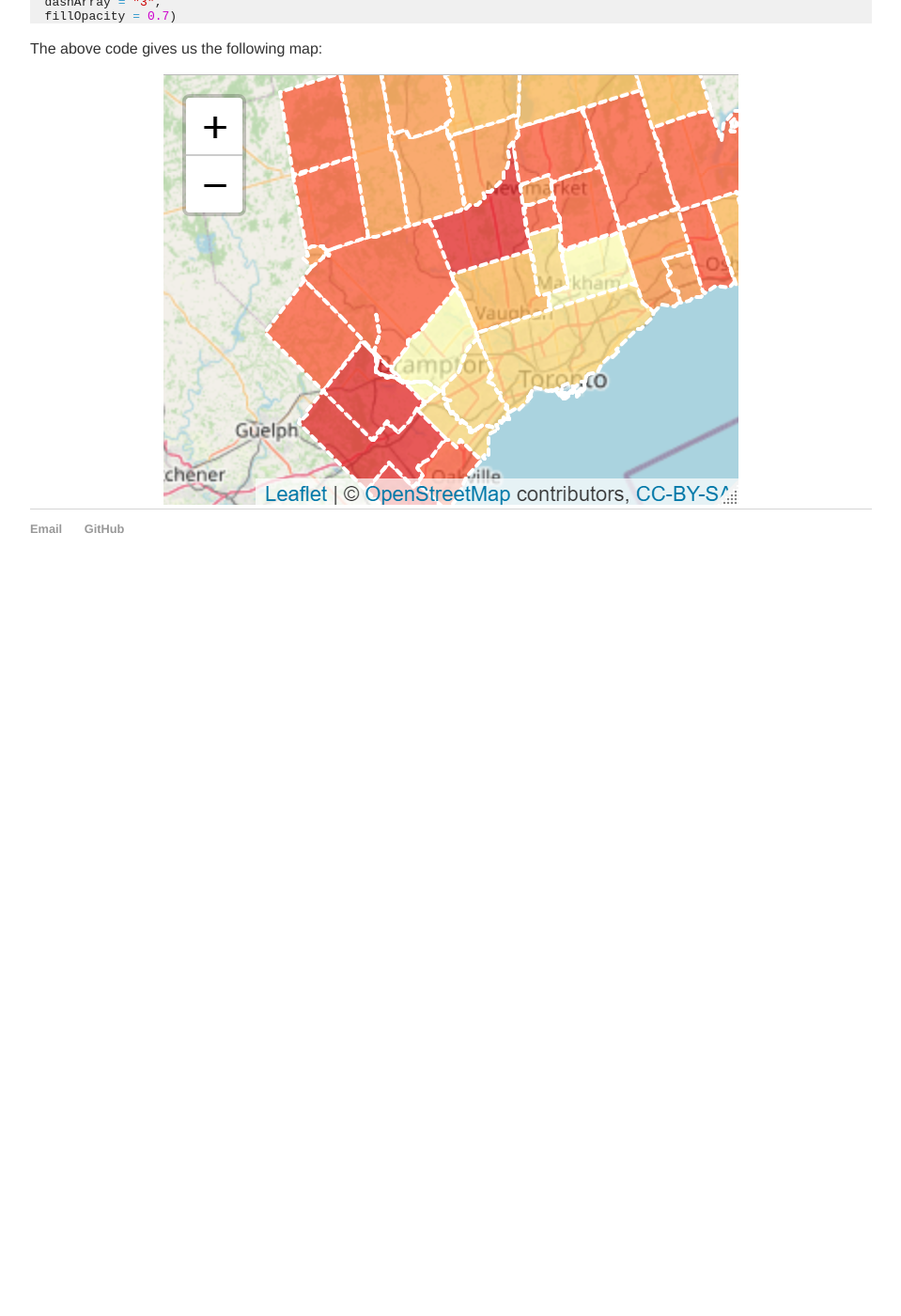
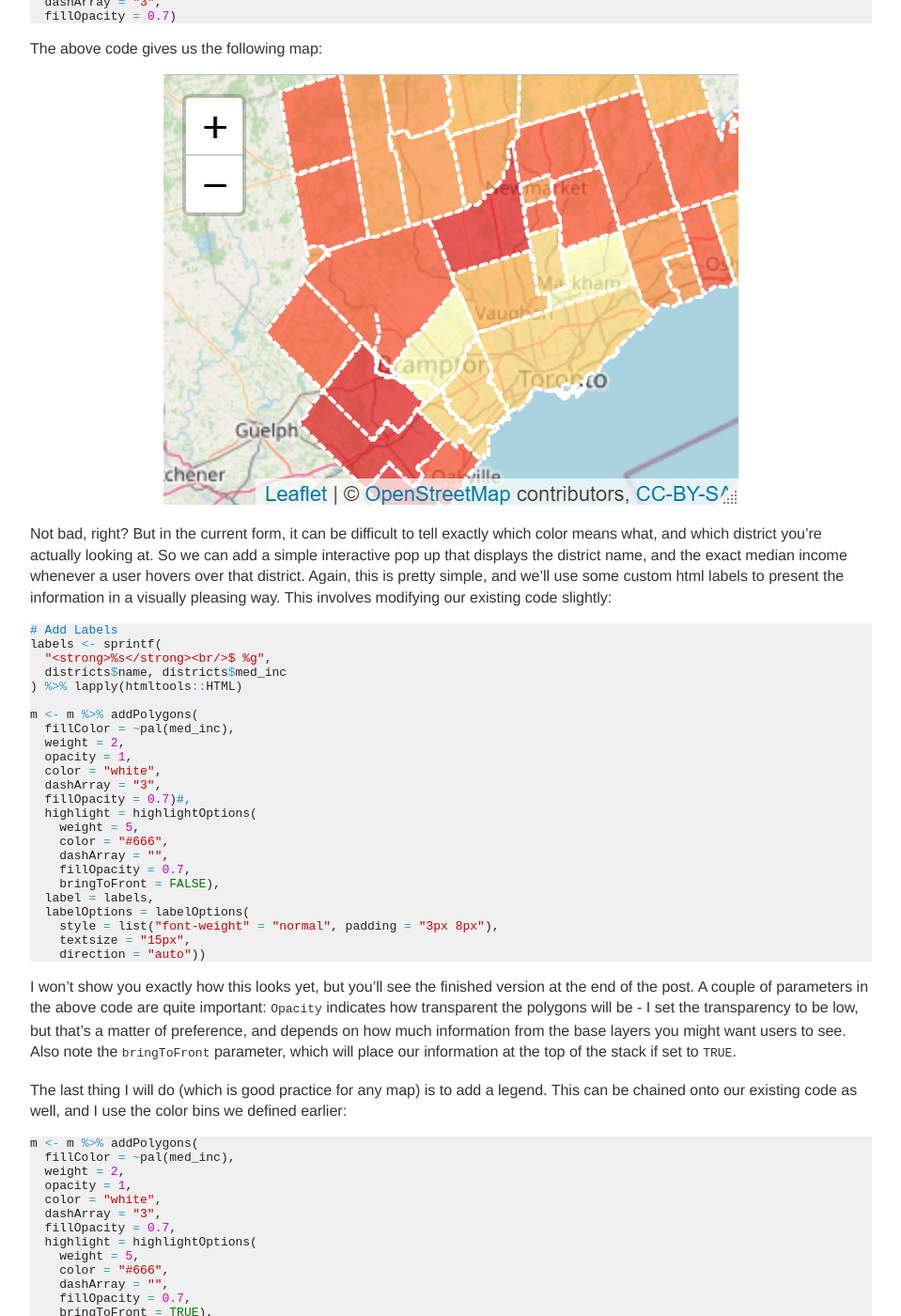
Before and after one commit to 12mre1/12mre1.github.io, a Jekyll site: the page built from _posts/2021-01-10-Mapmaking-with-Canadian-Census-Data.md, in a window 1280 px wide and 1400 px high, scrolled down 4623 px. Shown: the whole window at 94% size, without its empty margins (160-1119 px from the left). Built offline with Jekyll 4.4.1, drawn with Linux system fonts in a browser that asks for light colours; before the commit the page ends 5253 px from its top, so only the background shows below that; some of the changed text lies outside the part shown.

Commit message:
add widget to map post

````diff
--- a/_posts/2021-01-10-Mapmaking-with-Canadian-Census-Data.md
+++ b/_posts/2021-01-10-Mapmaking-with-Canadian-Census-Data.md
@@ -4,7 +4,7 @@
 date: 2021-01-10
 ---
 
-## A Simple Choropleth Map with Mapbox JS API
+## A Simple Choropleth Map with R and Leaflet
 
 _Prerequisite Math: None_
 
@@ -97,3 +97,125 @@
 The above code gives us the following map:
 
 <center><img src="/img/income-map.png" alt = "IncomeMap"></center>
+
+Not bad, right? But in the current form, it can be difficult to tell exactly which color means what, and which district you're actually looking at. So we can add a simple interactive pop up that displays the district name, and the exact median income whenever a user hovers over that district. Again, this is pretty simple, and we'll use some custom html labels to present the information in a visually pleasing way. This involves modifying our existing code slightly:
+
+```R
+# Add Labels
+labels <- sprintf(
+  "<strong>%s</strong><br/>$ %g",
+  districts$name, districts$med_inc
+) %>% lapply(htmltools::HTML)
+
+m <- m %>% addPolygons(
+  fillColor = ~pal(med_inc),
+  weight = 2,
+  opacity = 1,
+  color = "white",
+  dashArray = "3",
+  fillOpacity = 0.7)#,
+  highlight = highlightOptions(
+    weight = 5,
+    color = "#666",
+    dashArray = "",
+    fillOpacity = 0.7,
+    bringToFront = FALSE),
+  label = labels,
+  labelOptions = labelOptions(
+    style = list("font-weight" = "normal", padding = "3px 8px"),
+    textsize = "15px",
+    direction = "auto"))
+```
+I won't show you exactly how this looks yet, but you'll see the finished version at the end of the post. A couple of parameters in the above code are quite important: `Opacity` indicates how transparent the polygons will be - I set the transparency to be low, but that's a matter of preference, and depends on how much information from the base layers you might want users to see. Also note the `bringToFront` parameter, which will place our information at the top of the stack if set to `TRUE`.
+
+The last thing I will do (which is good practice for any map) is to add a legend. This can be chained onto our existing code as well, and I use the color bins we defined earlier:
+
+```R
+m <- m %>% addPolygons(
+  fillColor = ~pal(med_inc),
+  weight = 2,
+  opacity = 1,
+  color = "white",
+  dashArray = "3",
+  fillOpacity = 0.7,
+  highlight = highlightOptions(
+    weight = 5,
+    color = "#666",
+    dashArray = "",
+    fillOpacity = 0.7,
+    bringToFront = TRUE),
+  label = labels,
+  labelOptions = labelOptions(
+    style = list("font-weight" = "normal", padding = "3px 8px"),
+    textsize = "15px",
+    direction = "auto")) %>%
+  addLegend(pal = pal, values = districts$med_inc, opacity = 0.7, title = "Median Income in Toronto",
+             position = "bottomright")
+```
+
+And we're done! Fairly short in terms of code, we now have an interactive map that anyone can look at if they have the html file. One thing you'll see in the complete code below is that I use the HTMLtools package in R to save the widget as a stand-alone file, that can easily be opened in your browser. Below is the complete code, along with the resulting widget:
+
+```R
+#### Simple Choropleth of Income ####
+require(tidyverse)
+require(geojsonio)
+districts <- geojson_read('./data/map.geojson')
+income <- read_csv('./data/data.csv')
+
+names(districts)
+
+income <- income %>% rename(med_income = `v_CA16_2213: Median after-tax income in 2015 among recipients ($)`)
+
+income %>% ggplot() + geom_histogram(aes(x = med_income),
+                                     binwidth = 500, fill = 'red') +
+  ggtitle('Histogram of Median After-tax Income in the GTA') +
+  labs(x = 'Median Income') + theme_classic()
+
+districts$med_inc <- income$med_income
+names(districts)
+
+m <- leaflet(districts) %>%
+  addTiles()  %>%
+  setView( lat=43.8369994, lng=,-79.7060246 , zoom=8)
+
+bins <- c(25000, 27500, 30000, 32500, 35000, 37500, 40000, Inf)
+pal <- colorBin("YlOrRd", domain = districts$med_inc, bins = bins)
+
+
+# Add Labels
+labels <- sprintf(
+  "<strong>%s</strong><br/>$ %g",
+  districts$name, districts$med_inc
+) %>% lapply(htmltools::HTML)
+
+m <- m %>% addPolygons(
+  fillColor = ~pal(med_inc),
+  weight = 2,
+  opacity = 1,
+  color = "white",
+  dashArray = "3",
+  fillOpacity = 0.7,
+  highlight = highlightOptions(
+    weight = 5,
+    color = "#666",
+    dashArray = "",
+    fillOpacity = 0.7,
+    bringToFront = TRUE),
+  label = labels,
+  labelOptions = labelOptions(
+    style = list("font-weight" = "normal", padding = "3px 8px"),
+    textsize = "15px",
+    direction = "auto")) %>%
+  addLegend(pal = pal, values = districts$med_inc, opacity = 0.7, title = NULL,
+             position = "bottomright")
+
+
+
+library(htmlwidgets)
+saveWidget(m, file=paste0( getwd(), "/data/income-choropleth.html"))
+```
+
+<iframe
+  src="./data/income-map.html"
+  style="width:80%; height:300px;"
+></iframe>
````
